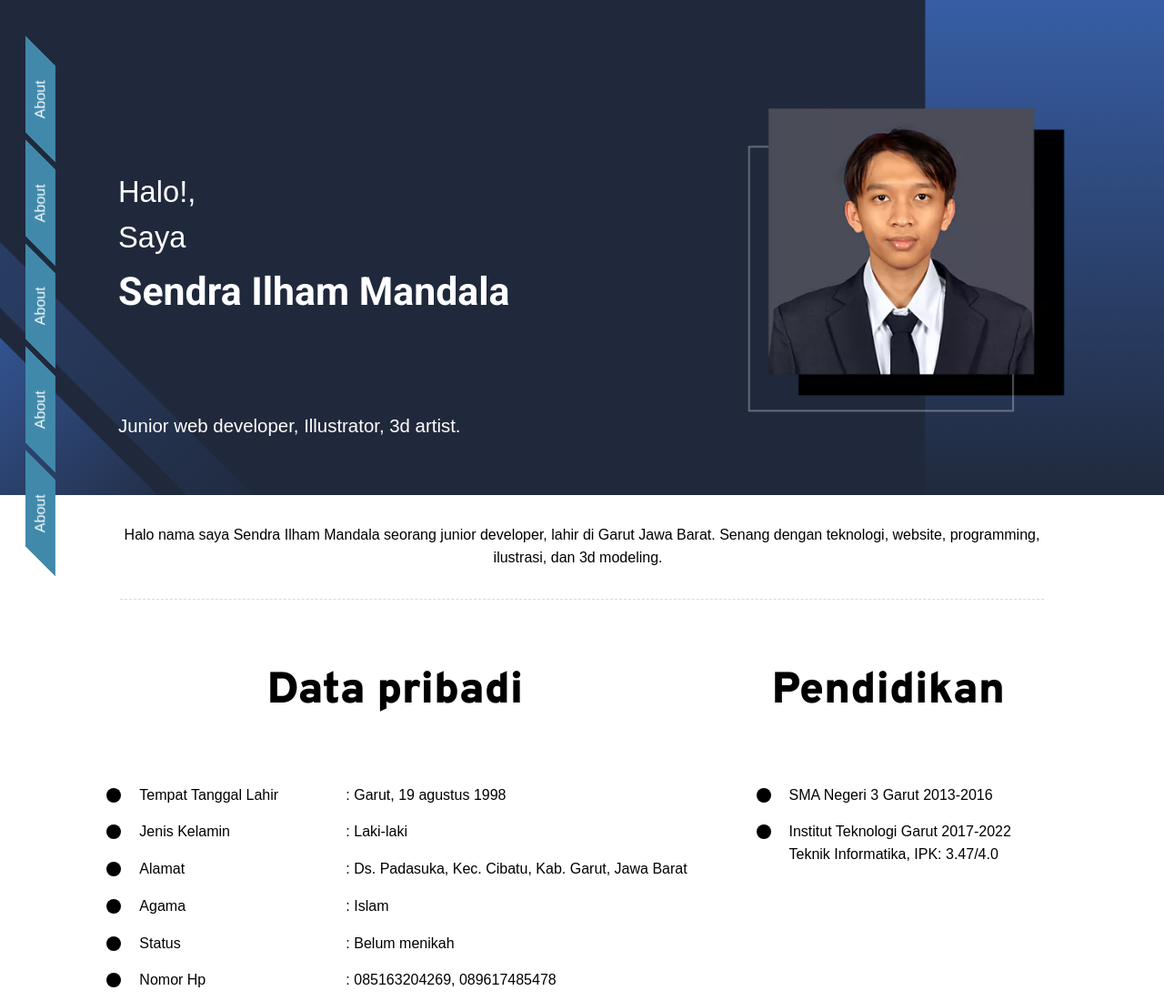
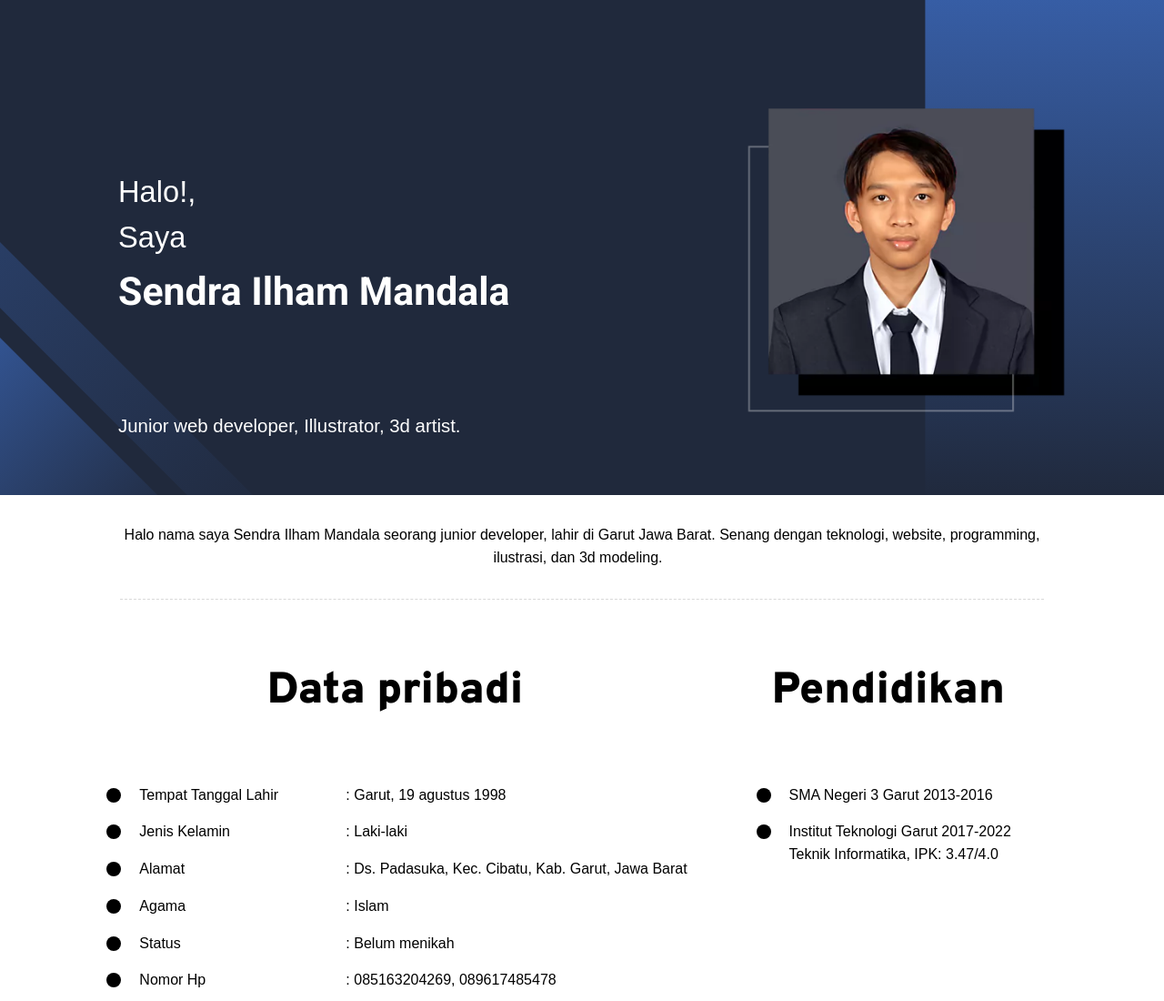
Before and after one commit to SendraIlhamMandala/sendrailhammandala.github.io, a website built with Parcel: page index.html in a window 1280 px wide. Shown: the top 1100 px of the page at 91% size. Built offline with nearby package versions, Linux system fonts and the light colour scheme; a web font is replaced by a local one.

Commit message:
Update index.html

```diff
--- a/index.html
+++ b/index.html
@@ -52,21 +52,7 @@
       <div class="home-container">
         <div class="home-sidebar">
           <nav class="home-nav">
-            <div class="home-container01">
-              <span class="home-text">About</span>
-            </div>
-            <div class="home-container02">
-              <span class="home-text01">About</span>
-            </div>
-            <div class="home-container03">
-              <span class="home-text02">About</span>
-            </div>
-            <div class="home-container04">
-              <span class="home-text03">About</span>
-            </div>
-            <div class="home-container05">
-              <span class="home-text04">About</span>
-            </div>
+
           </nav>
         </div>
         <div class="home-container06">
```
